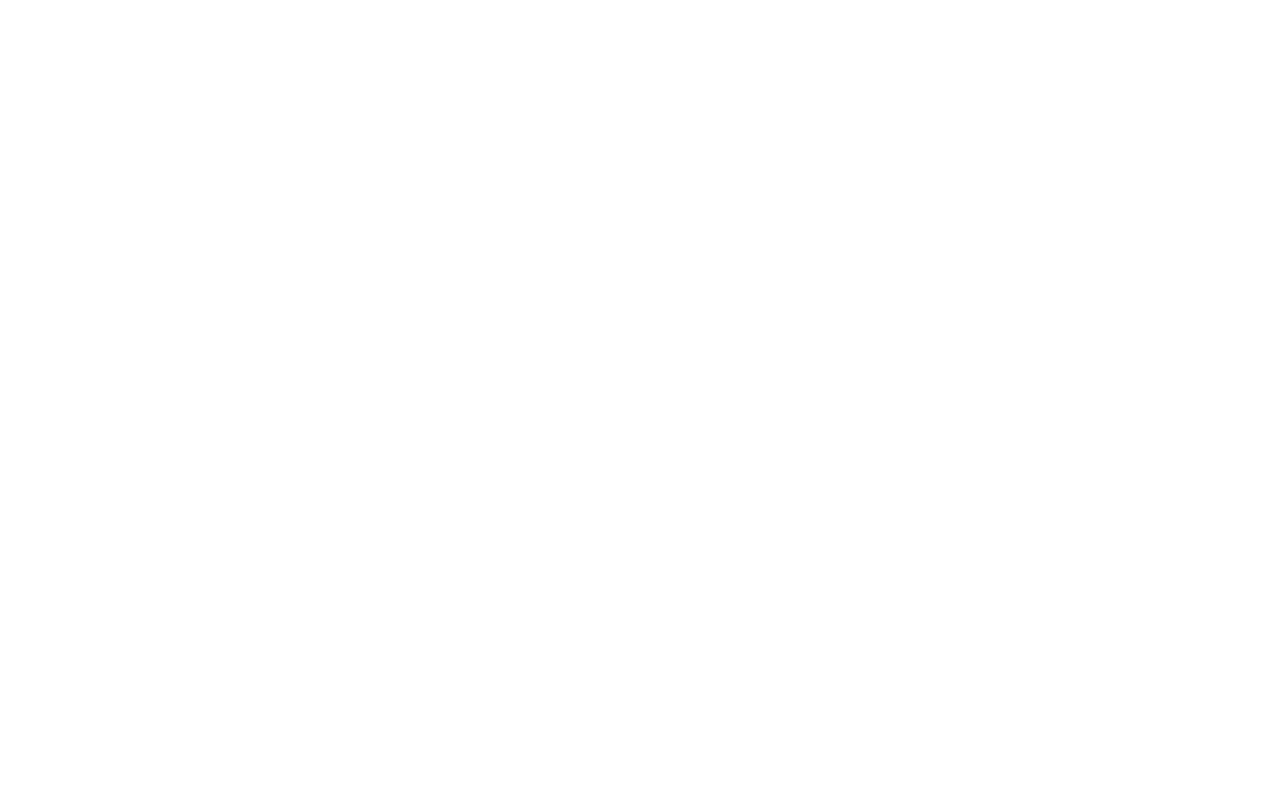
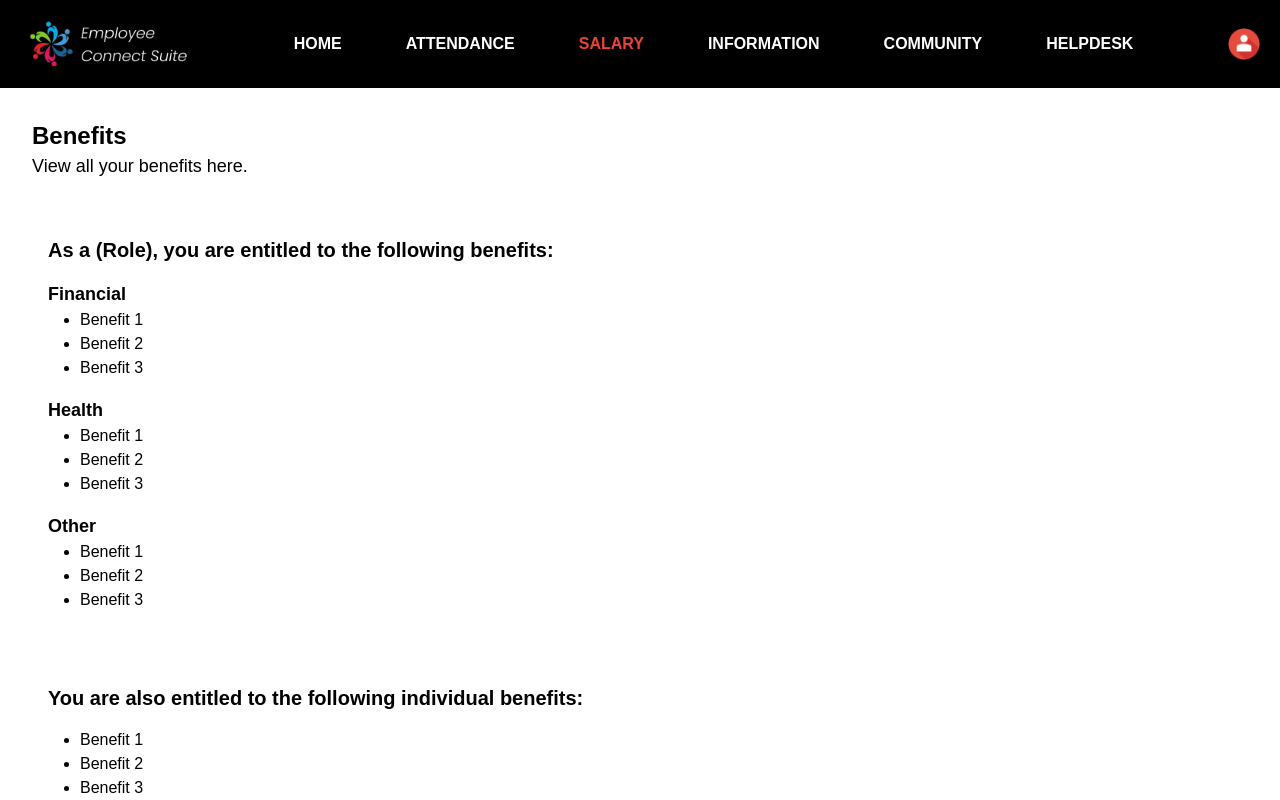
Before and after one commit to PoisonDarterz/WIF2003_G8, a React (Create React App) app in the folder frontend/: page /salary/benefits in a window 1280 px wide. Before the commit this address had no page. Shown: the top 800 px of the page. Built offline with nearby package versions, Linux system fonts and the light colour scheme.

Commit message:
benefits page

```diff
--- a/frontend/src/App.jsx
+++ b/frontend/src/App.jsx
@@ -25,6 +25,7 @@
 // Salary module routes
 import ViewSalary from './pages/salary/ViewSalary';
 import AdminSalary from './pages/salary/AdminSalary';
+import Benefits from './pages/salary/Benefits';
 
 function App() {
   return (
@@ -52,6 +53,7 @@
           {/* Salary module routes */}
           <Route path="/salary/view" element={<ViewSalary />} />
           <Route path="/salary/adminview" element={<AdminSalary />} />
+          <Route path="/salary/benefits" element={<Benefits />} />
         </Routes>
       </div>
     </Router>
--- a/frontend/src/components/navItems.js
+++ b/frontend/src/components/navItems.js
@@ -20,6 +20,10 @@
             {
                 title: 'Admin View',
                 link: '/salary/adminview'
+            },
+            {
+                title: 'Benefits',
+                link: '/salary/benefits'
             }
         ]
     },
--- a/frontend/src/pages/salary/Benefits.jsx
+++ b/frontend/src/pages/salary/Benefits.jsx
@@ -0,0 +1,55 @@
+import React from "react";
+import TopNavBlack from "../../components/TopNavBlack";
+
+const roleBenefits = [
+    { type:"Financial", benefits: ["Benefit 1", "Benefit 2", "Benefit 3"] },
+    { type:"Health", benefits: ["Benefit 1", "Benefit 2", "Benefit 3"] },
+    { type:"Other", benefits: ["Benefit 1", "Benefit 2", "Benefit 3"] }
+]
+
+const personalBenefits = ["Benefit 1", "Benefit 2", "Benefit 3"];
+
+function Benefits() {
+    return (
+        <div className="p-8">
+            <div className="mt-[-32px] ml-[-32px] mr-[-32px]">
+                <TopNavBlack />
+            </div>
+            <div className="mt-8 mb-4 text-left">
+                <h1 className="text-2xl font-bold">Benefits</h1>
+                <p className="text-lg">View all your benefits here.</p>
+            </div>
+            <div className="mt-10 p-4 text-left">
+                <h2 className="text-xl font-bold">As a (Role), you are entitled to the following benefits:</h2>
+                <div className="mt-4">
+                    {roleBenefits.map((role, i) => (
+                        <div key={i} className="mt-4">
+                            <h3 className="text-lg font-bold">{role.type}</h3>
+                            <ul className="list-disc ml-8">
+                                {role.benefits.map((benefit, i) => (
+                                    <li key={i}>{benefit}</li>
+                                ))}
+                            </ul>
+                        </div>
+                    ))}
+                </div>
+            </div>
+            <div className="mt-10 p-4 text-left">
+                <h2 className="text-xl font-bold">You are also entitled to the following individual benefits:</h2>
+                <div className="mt-4">
+                    <ul className="list-disc ml-8">
+                        {personalBenefits.map((benefit, i) => (
+                            <li key={i}>{benefit}</li>
+                        ))}
+                    </ul>
+                </div>
+            </div>
+            <div className="mt-10 p-4 text-left">
+                <h2 className="text-xl font-bold">Need more information?</h2>
+                <p className="mt-4">Contact your HR representative for more information <a href="/" className="text-blue-500 underline">here.</a></p>
+            </div>
+        </div>
+    );
+}
+
+export default Benefits;
```
